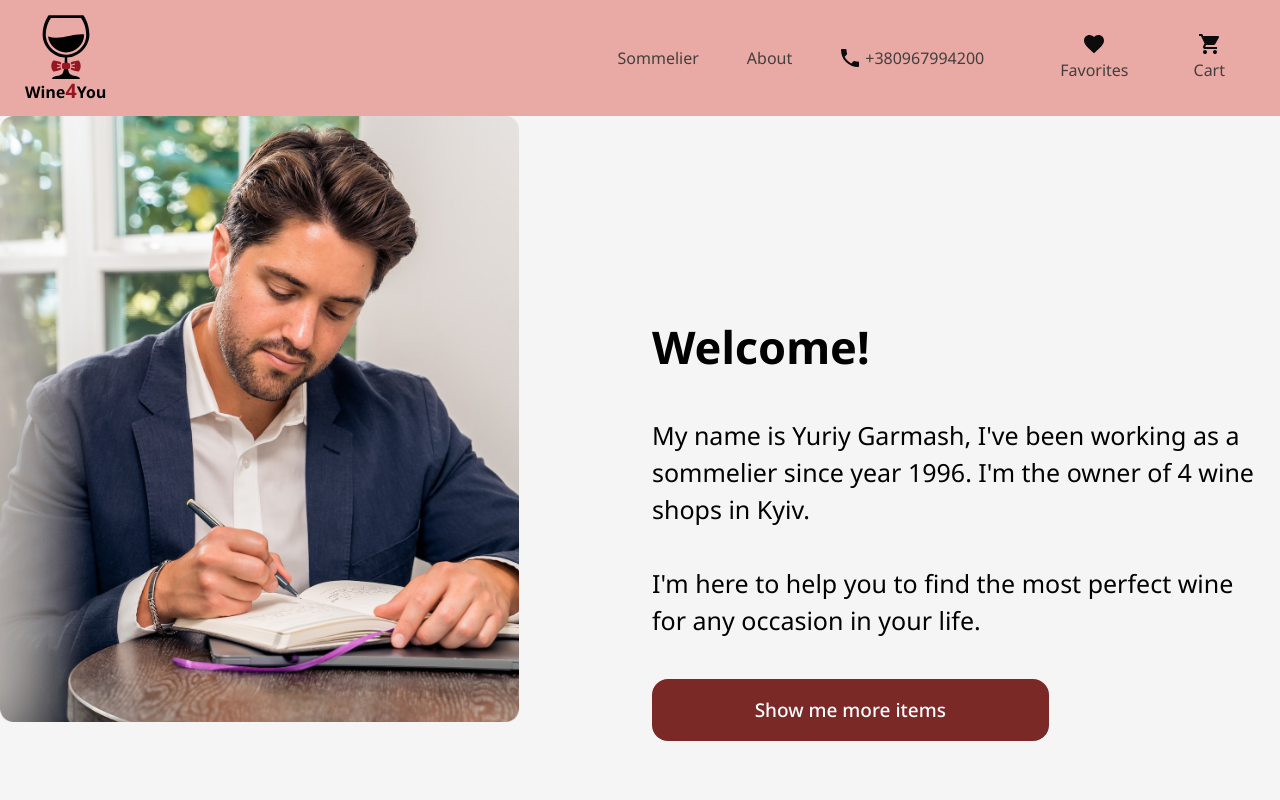
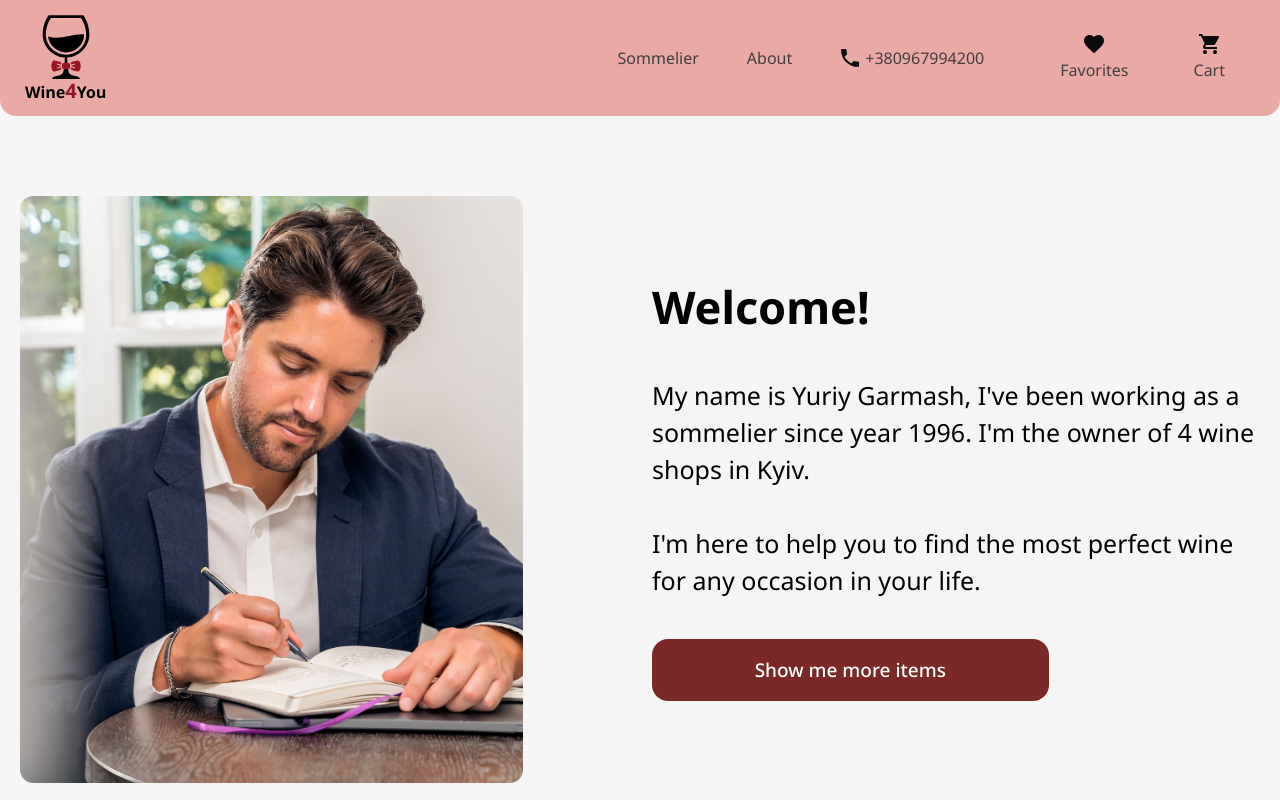
Before and after one commit to sanyokmalyshev/wine4you, a React (Create React App) app: page /#/ in a window 1280 px wide. Shown: the top 800 px of the page. Built offline with nearby package versions, Linux system fonts and the light colour scheme; no server answers.

Commit message:
Add minor changes

```diff
--- a/src/components/Header/Header.scss
+++ b/src/components/Header/Header.scss
@@ -5,6 +5,7 @@
   width: 100%;
   height: 116px;
   background-color: $headerBackground;
+  border-radius: 0px 0px 16px 16px;
   padding: 0 25px;
   @include flex-center;
 
--- a/src/components/Welcome/Welcome.scss
+++ b/src/components/Welcome/Welcome.scss
@@ -2,6 +2,7 @@
 @import "scss/mixins";
 
 .Welcome {
+  padding-top: 80px;
   &__imgContainer {
     align-self: flex-start;
   }
@@ -24,7 +25,7 @@
   }
 
   &__description {
-    margin-top: 200px;
+    margin-top: 80px;
     width: 607px;
   }
 }
--- a/src/pages/HomePage.tsx
+++ b/src/pages/HomePage.tsx
@@ -56,8 +56,8 @@ export const HomePage = () => {
 
   return (
     <>
-      <Welcome />
       <div className='container'>
+        <Welcome />
         {!isLoading && loadingError && (
           <div className='page__notification'>
             <Error message='Cant load products'/>
```
